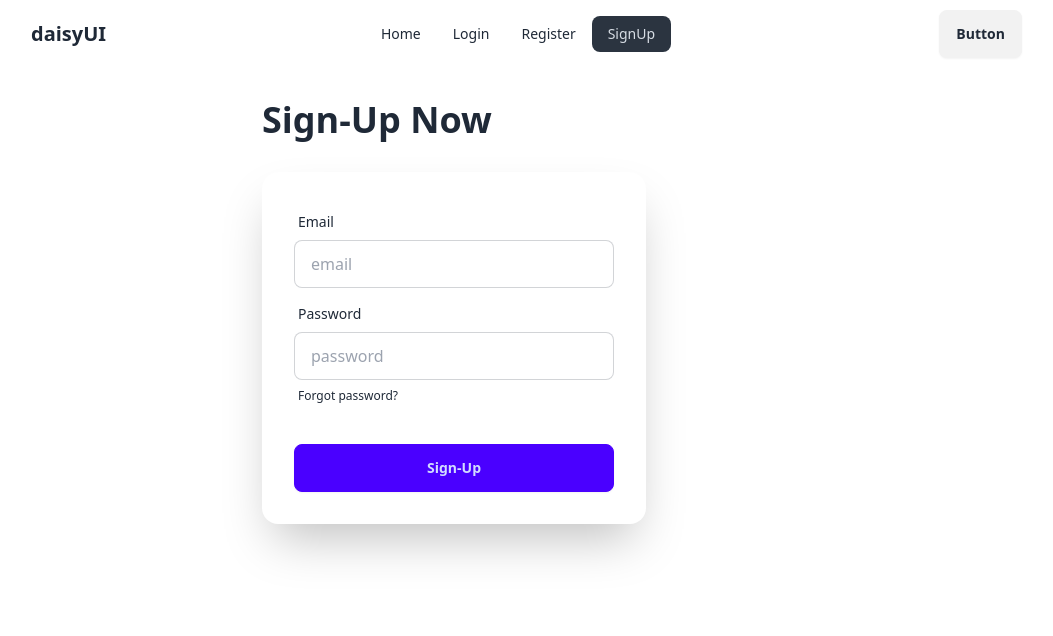
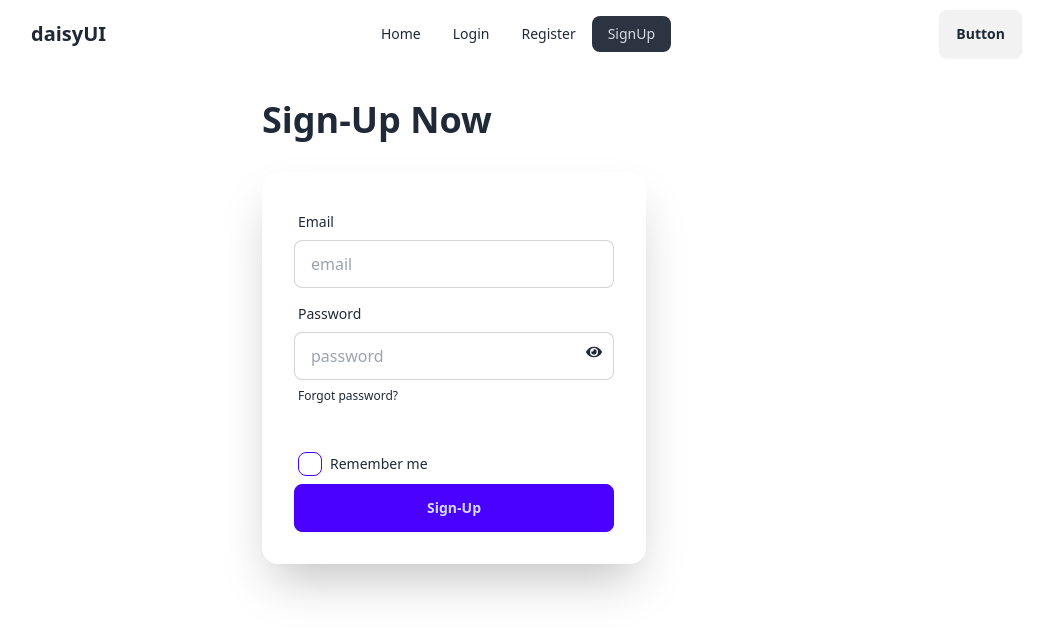
Before and after one commit to Abubokkor98/email-password-auth, a React (Vite) app: page /sign-up in a window 1280 px wide. Shown: the top 636 px of the page, without its empty margins (122-1175 px from the left). Built offline with nearby package versions, Linux system fonts and the light colour scheme.

Commit message:
toggle show password and accept terms

```diff
--- a/package.json
+++ b/package.json
@@ -15,6 +15,7 @@
     "match-sorter": "^8.0.0",
     "react": "^18.3.1",
     "react-dom": "^18.3.1",
+    "react-icons": "^5.3.0",
     "react-router-dom": "^6.28.0",
     "sort-by": "^1.2.0"
   },
--- a/src/Component/SignUp.jsx
+++ b/src/Component/SignUp.jsx
@@ -1,34 +1,46 @@
 import { createUserWithEmailAndPassword } from "firebase/auth";
 import React, { useState } from "react";
 import { auth } from "../firebase.init";
+import { FaEye, FaEyeSlash } from "react-icons/fa";
 
 export default function SignUp() {
   const [errorMessage, setErrorMessage] = useState("");
   const [success, setSuccess] = useState(false);
+  const [showPassword, setShowPassword] = useState(false);
 
   const handleSignUp = (e) => {
     e.preventDefault();
     const email = e.target.email.value;
     const password = e.target.password.value;
-    console.log(email, password);
+    const terms = e.target.terms.checked;
+    console.log(email, password, terms);
 
     // reset error message
-    setErrorMessage('');
-     // reset success message
+    setErrorMessage("");
+    // reset success message
     setSuccess(false);
 
+    // terms validation
+    if(!terms){
+      setErrorMessage('Please accept our terms.');
+      return;
+
+    }
+
     // password validation
-    if(password.length < 6){
-      setErrorMessage('Password should be 6 characters or longer');
+    if (password.length < 6) {
+      setErrorMessage("Password should be 6 characters or longer");
       return;
     }
 
-    const passwordRegex = /^(?=.*[a-z])(?=.*[A-Z])(?=.*\d)(?=.*[@$!%*?&])[A-Za-z\d@$!%*?&]{6,}$/;
-    if(!passwordRegex.test(password)){
-      setErrorMessage('At least one uppercase, one lowercase, one especial character, one number');
+    const passwordRegex =
+      /^(?=.*[a-z])(?=.*[A-Z])(?=.*\d)(?=.*[@$!%*?&])[A-Za-z\d@$!%*?&]{6,}$/;
+    if (!passwordRegex.test(password)) {
+      setErrorMessage(
+        "At least one uppercase, one lowercase, one especial character, one number"
+      );
       return;
     }
-
 
     // create user
     createUserWithEmailAndPassword(auth, email, password)
@@ -39,7 +51,7 @@ export default function SignUp() {
       .catch((error) => {
         setErrorMessage(error.message);
       });
-      setSuccess(false);
+    setSuccess(false);
   };
   return (
     <div className="w-6/12 mx-auto">
@@ -58,17 +70,23 @@ export default function SignUp() {
               required
             />
           </div>
-          <div className="form-control">
+          <div className="form-control relative">
             <label className="label">
               <span className="label-text">Password</span>
             </label>
             <input
-              type="password"
+              type={showPassword ? "text" : "password"}
               placeholder="password"
               name="password"
               className="input input-bordered"
               required
             />
+            <button
+              onClick={() => setShowPassword(!showPassword)}
+              className="absolute right-3 top-12"
+            >
+              {showPassword ? <FaEyeSlash></FaEyeSlash> : <FaEye></FaEye>}
+            </button>
             <label className="label">
               <a href="#" className="label-text-alt link link-hover">
                 Forgot password?
@@ -76,13 +94,17 @@ export default function SignUp() {
             </label>
           </div>
           <div className="form-control mt-6">
+            <div className="form-control">
+              <label className="label cursor-pointer justify-start">
+                <input type="checkbox" name="terms" className="checkbox checkbox-primary" />
+                <span className="label-text ml-2">Remember me</span>
+              </label>
+            </div>
             <button className="btn btn-primary">Sign-Up</button>
           </div>
         </form>
         {errorMessage && <p className="text-red-700">{errorMessage}</p>}
-        {
-          success && <p className="text-green-700">Sign Up is successful</p>
-        }
+        {success && <p className="text-green-700">Sign Up is successful</p>}
       </div>
     </div>
   );
```
Also changed, not shown: 1 other file (tests, documents, lock files or other folders).
